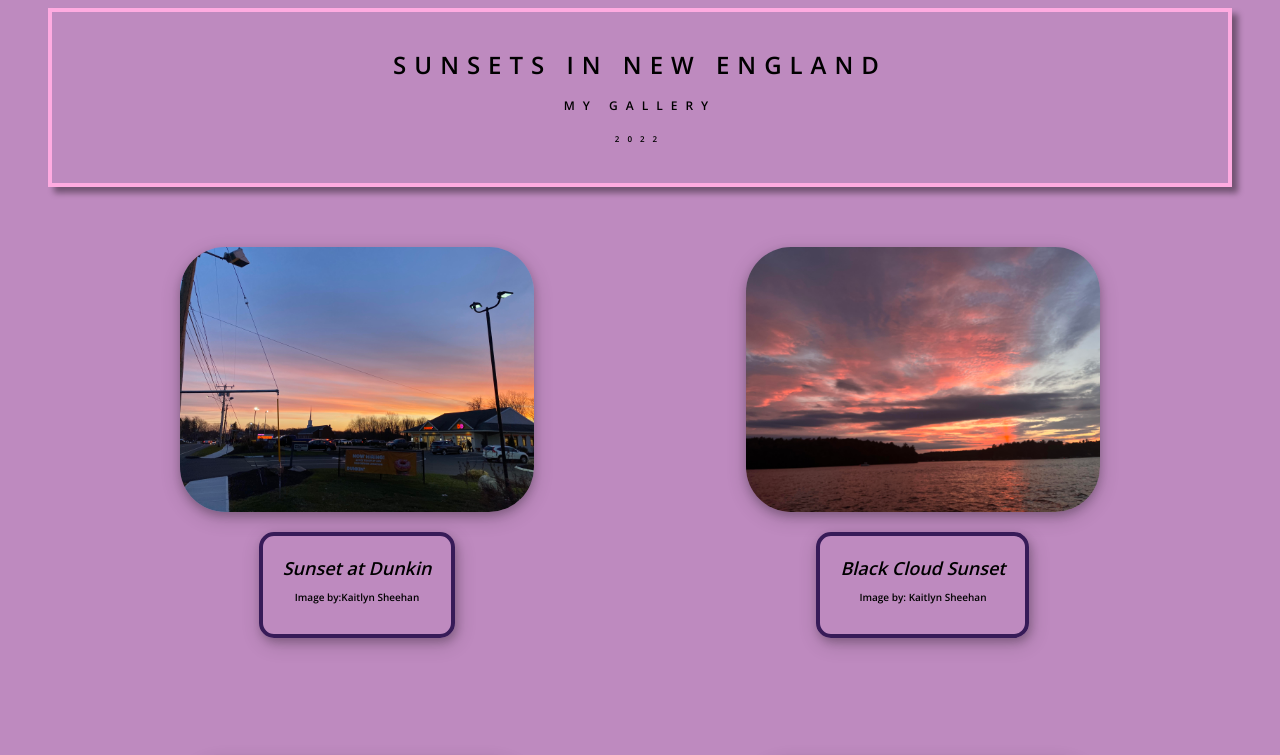
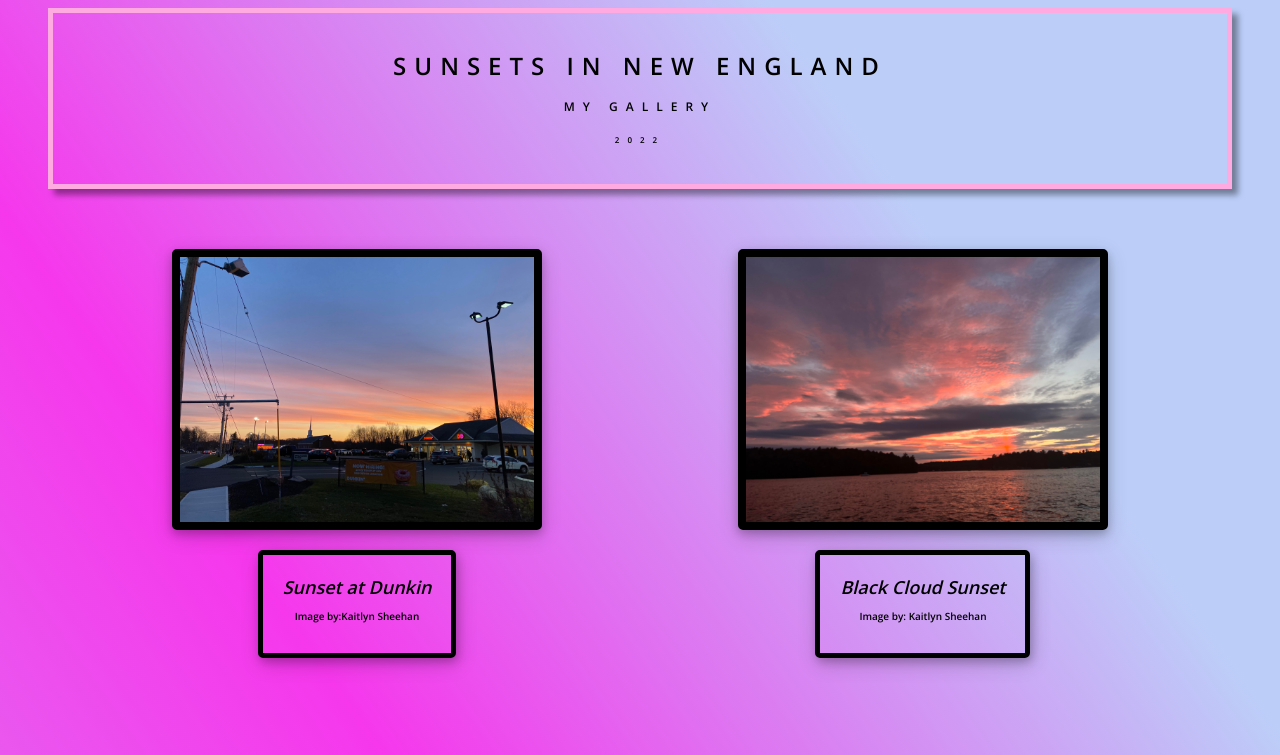
Before and after one commit to CSF2223/mygallery-SheeehanKaitlyn07, a plain HTML site: page index.html in a window 1280 px wide. Shown: the top 755 px of the page. Drawn offline with nearby package versions, Linux system fonts and the light colour scheme.

Commit message:
added borders and Gradient background

```diff
--- a/style.css
+++ b/style.css
@@ -1,6 +1,6 @@
 /*
 Color Palette:
-background color:#BE8ABF
+background color:#916BBF
 font color: #000000
 secondary color:#FFABE1
 tertiary color: #FFF5E4
@@ -17,10 +17,10 @@ header{
     margin:0  4rem;
     letter-spacing:  0.8rem;
     text-align: center;
-    border-top: 4px solid #FFABE1;
-    border-bottom: 4px solid #FFABE1;
-    border-right: 4px solid #FFABE1;
-    border-left: 4px solid #FFABE1;
+    border-top: 5px solid #FFABE1;
+    border-bottom: 5px solid #FFABE1;
+    border-right: 5px solid #FFABE1;
+    border-left: 5px solid #FFABE1;
     padding: 2rem;
     box-shadow: 6px 6px 6px rgba(0, 0, 0, 0.4);
     text-transform: uppercase;
@@ -28,7 +28,7 @@ header{
 }
 
 body {
-    Background-color:#BE8ABF;
+    Background-color:#916BBF;
     color: #000000;
     font-family: 'Open Sans', sans-serif;
     margin: 1;
@@ -53,7 +53,7 @@ p {
 .imageCard img {
     width:100%;
     height: auto;
-    border-radius: 45px;
+    border-radius: 5px;
     box-shadow: 0 4px 8px 0 rgba(0, 0, 0, 0.2), 0 6px 20px 0 rgba( 0, 0, 0, 0.19);
 }
 
@@ -65,12 +65,12 @@ p {
 .cardText {
     color: #000000;
     text-align: center;
-    border-top: 4px solid #371B58;
-    border-bottom: 4px solid #371B58;
-    border-right: 4px solid #371B58;
-    border-left: 4px solid #371B58;
+    border-top: 5px solid #000000;
+    border-bottom: 5px solid #000000;
+    border-right: 5px solid #000000;
+    Border-left: 5px solid #000000;
     padding: 2rem;
-    border-radius: 15px;
+    border-radius: 5px;
     margin-top: 2rem;
     box-shadow: 2px 4px 8px 0 rgba(0, 0, 0, 0.2), 2px 6px 20px 0 rgba( 0, 0, 0, 0.19);
 
@@ -125,3 +125,15 @@ img:hover {
 .col {
   display: table-cell; /* Make elements inside the container behave like table cells */
 }
+
+
+
+img {
+  border: 8px solid #000000;
+}
+
+
+body {
+  height: 3000px; /* Used to enable scrolling */
+  background: linear-gradient(55deg, #BCCEF8 5%, #F637EC 58%, #BCCEF8 85%);
+}
```
Also changed, not shown: index.html (line endings or trailing spaces).
